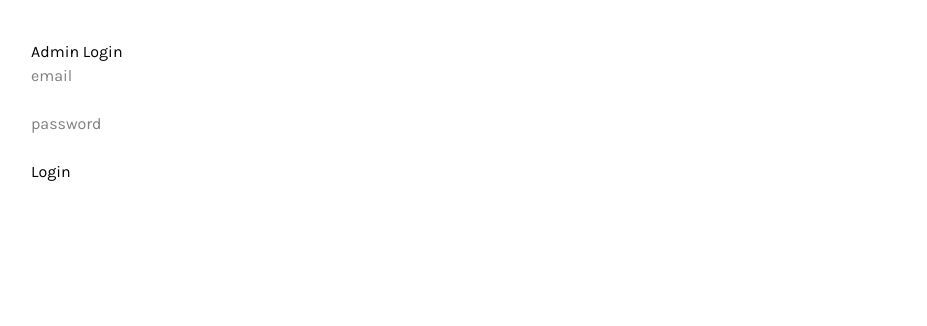
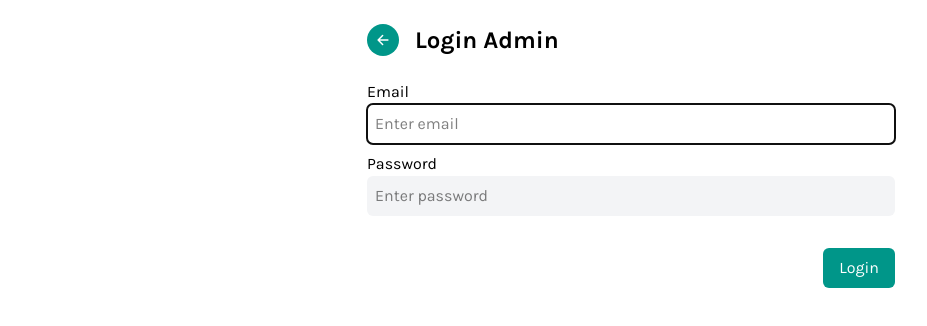
Before and after one commit to hellofromiqbal/goers-restaurant, a React app in the folder frontend/: page /login in a window 1280 px wide. Shown: the top 326 px of the page, without its empty margins (9-936 px from the left). Built offline with nearby package versions, Linux system fonts and the light colour scheme; the HTML template or start-up script is replaced by a standard one.

Commit message:
feat: implement react hook form in login page, guest route for login route

```diff
--- a/frontend/package.json
+++ b/frontend/package.json
@@ -14,6 +14,7 @@
     "axios": "^1.13.5",
     "react": "^19.2.0",
     "react-dom": "^19.2.0",
+    "react-hook-form": "^7.71.2",
     "react-hot-toast": "^2.6.0",
     "react-icons": "^5.5.0",
     "react-router-dom": "^7.13.0",
--- a/frontend/src/App.tsx
+++ b/frontend/src/App.tsx
@@ -5,6 +5,7 @@ import AddRestaurant from "./pages/AddRestaurant";
 import { Toaster } from "react-hot-toast";
 import Login from "./pages/Login";
 import RequireAuth from "./components/RequireAuth";
+import GuestRoute from "./components/GuestRoute";
 
 export default function App(){
   return (
@@ -19,7 +20,14 @@ export default function App(){
             </RequireAuth>
           }
         />
-        <Route path="/login" element={<Login />} />
+        <Route
+          path="/login"
+          element={
+            <GuestRoute>
+              <Login />
+            </GuestRoute>
+          }
+        />
       </Routes>
       <Toaster position="top-center"/>
     </>
--- /dev/null
+++ b/frontend/src/components/GuestRoute.tsx
@@ -0,0 +1,10 @@
+import { Navigate } from "react-router-dom";
+import { isLoggedIn } from "../utils/auth";
+import type { JSX } from "react";
+
+export default function GuestRoute({ children }: { children: JSX.Element }) {
+  if (isLoggedIn()) {
+    return <Navigate to="/" replace />;
+  }
+  return children;
+}
--- a/frontend/src/pages/AddRestaurant.tsx
+++ b/frontend/src/pages/AddRestaurant.tsx
@@ -56,6 +56,7 @@ export default function AddRestaurant(){
         placeholder="Restaurant name"
         value={name}
         onChange={(e) => setName(e.target.value)}
+        autoFocus
       />
       {hours.map((hour, index) => (
         <div key={index} className="flex items-center justify-between">
--- a/frontend/src/pages/Login.tsx
+++ b/frontend/src/pages/Login.tsx
@@ -1,14 +1,23 @@
-import { useState } from "react";
 import { login } from "../api/auth";
-import { useNavigate } from "react-router-dom";
+import { Link, useNavigate } from "react-router-dom";
 import toast from "react-hot-toast";
+import { IoArrowBack } from "react-icons/io5";
+import { useForm, type SubmitHandler } from "react-hook-form";
+
+interface LoginFormInputs {
+  email: string;
+  password: string;
+}
 
 export default function Login() {
   const navigate = useNavigate();
-  const [email, setEmail] = useState("");
-  const [password, setPassword] = useState("");
+  const {
+    register,
+    handleSubmit,
+    formState: { errors }
+  } = useForm<LoginFormInputs>();
 
-  const handleLogin = async () => {
+  const handleLogin: SubmitHandler<LoginFormInputs> = async ({ email, password }) => {
     try {
       const res = await login(email, password);
       localStorage.setItem("token", res.token);
@@ -20,27 +29,46 @@ export default function Login() {
   };
 
   return (
-    <div style={{ padding: 40 }}>
-      <h2>Admin Login</h2>
+    <div className="max-w-xl mx-auto p-6">
+      <div className="flex items-center gap-4 mb-6">
+        <Link to="/" className="flex items-center justify-center bg-teal-600 hover:bg-teal-500 transition rounded-full w-8 h-8 p-2">
+          <IoArrowBack className="text-white"/>
+        </Link>
+        <h1 className="text-2xl font-bold">
+          Login Admin
+        </h1>
+      </div>
+      <form className="flex flex-col gap-2" onSubmit={handleSubmit(handleLogin)}>
+        <div className="flex flex-col">
+          <label htmlFor="email">Email</label>
+          <input
+            id="email"
+            placeholder="Enter email"
+            className="p-2 rounded-md bg-gray-100 focus:bg-white"
+            {...register("email", { required: "Email is required" })}
+            autoFocus
+          />
+          {errors.email && <span className="text-small text-red-500">{errors.email.message}</span>}
 
-      <input
-        placeholder="email"
-        onChange={(e) => setEmail(e.target.value)}
-      />
-
-      <br /><br />
-
-      <input
-        type="password"
-        placeholder="password"
-        onChange={(e) => setPassword(e.target.value)}
-      />
-
-      <br /><br />
-
-      <button onClick={handleLogin}>
-        Login
-      </button>
+        </div>
+        <div className="flex flex-col">
+          <label htmlFor="password">Password</label>
+          <input
+            placeholder="Enter password"
+            type="password"
+            className="p-2 rounded-md bg-gray-100 focus:bg-white"
+            {...register("password", { required: "Password is required" })}
+          />
+          {errors.password && <span className="text-small text-red-500">{errors.password.message}</span>}
+        </div>
+        <div className="mt-6 flex items-center justify-end">
+        <button
+          className="bg-teal-600 hover:bg-teal-500 transition text-white px-4 py-2 rounded-md cursor-pointer disabled:opacity-50"
+        >
+          Login
+        </button>
+      </div>
+      </form>
     </div>
   );
 }
```
Also changed, not shown: 1 other file (tests, documents, lock files or other folders).
